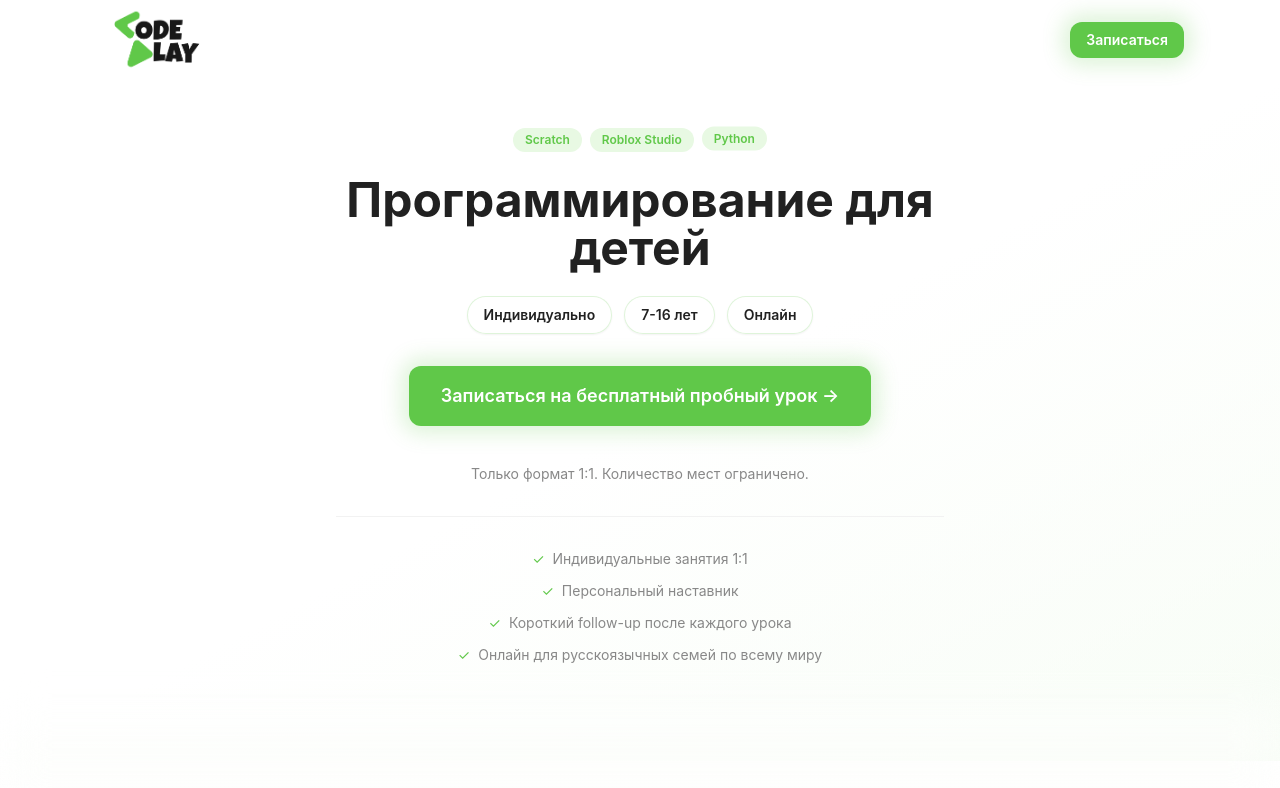
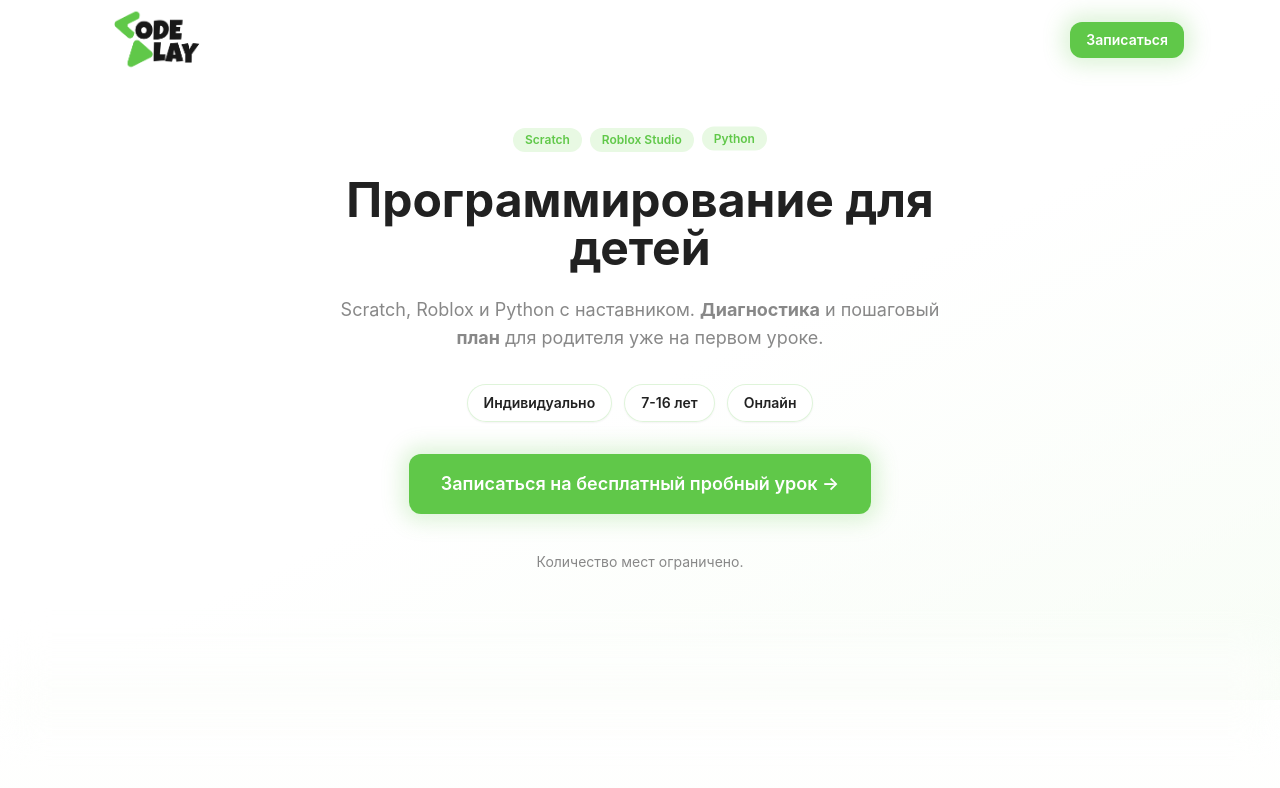
Before and after one commit to rbdakee/code_play_landing, a Next.js app: page / in a window 1280 px wide. Shown: the top 788 px of the page. Built offline with nearby package versions, Linux system fonts and the light colour scheme.

Commit message:
some changes, i forgot

```diff
--- a/src/components/sections/HeroSection.tsx
+++ b/src/components/sections/HeroSection.tsx
@@ -99,6 +99,18 @@ export function HeroSection() {
           Программирование для детей
         </motion.h1>
 
+        <motion.p
+          className="text-base sm:text-lg text-muted mb-8 max-w-2xl mx-auto leading-relaxed"
+          variants={fadeUp}
+          initial="hidden"
+          whileInView="visible"
+          viewport={{ once: true, amount: 0.5 }}
+          transition={{ delay: 0.1 }}
+        >
+          Scratch, Roblox и Python с наставником. <strong>Диагностика</strong> и
+          пошаговый <strong>план</strong> для родителя уже на первом уроке.
+        </motion.p>
+
         <motion.div
           className="mb-8 flex flex-wrap justify-center gap-2 sm:gap-3"
           variants={staggerParent}
@@ -149,25 +161,6 @@ export function HeroSection() {
           {content.hero.ctaSubtext}
         </motion.p>
 
-        {/* Trust badges */}
-        <motion.div
-          className="flex flex-col gap-3 pt-8 border-t border-secondary-bg"
-          variants={staggerParent}
-          initial="hidden"
-          whileInView="visible"
-          viewport={{ once: true, amount: 0.4 }}
-        >
-          {content.hero.trustBadges.map((badge, idx) => (
-            <motion.div
-              key={idx}
-              className="flex items-center justify-center gap-2 text-sm text-muted"
-              variants={fadeUp}
-            >
-              <span className="text-primary">✓</span>
-              {badge}
-            </motion.div>
-          ))}
-        </motion.div>
       </Container>
     </section>
   );
--- a/src/content/ru.ts
+++ b/src/content/ru.ts
@@ -11,12 +11,12 @@ export const content = {
     heading: "Онлайн-программирование 1:1 для детей 7–16 лет",
     subheading: "Scratch, Roblox и Python с наставником. На пробном уроке — мини-диагностика и рекомендации для родителя.",
     ctaText: "Записаться на бесплатный пробный урок",
-    ctaSubtext: "Только формат 1:1. Количество мест ограничено.",
+    ctaSubtext: "Количество мест ограничено.",
     trustBadges: [
-      "Индивидуальные занятия 1:1",
-      "Персональный наставник",
-      "Короткий follow-up после каждого урока",
-      "Онлайн для русскоязычных семей по всему миру",
+      "Индивидуально 1:1",
+      "Наставник под характер ребёнка",
+      "Отчёт родителю после урока",
+      "Онлайн из любой страны",
     ],
   },
 
```
Also changed, not shown: 1 other file (tests, documents, lock files or other folders).
